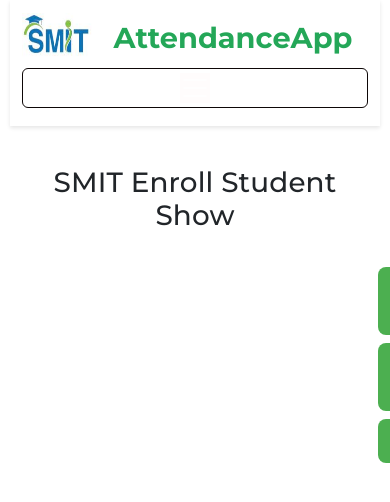
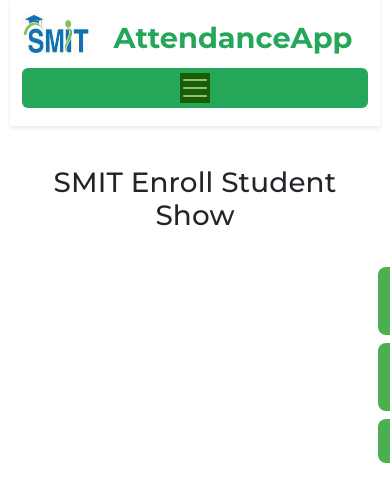
Before and after one commit to javariyafatima1/Attendence-final, a React (Create React App) app in the folder frontend/: page /viewallusers in a window 390 px wide. Shown: the top 502 px of the page. Built offline with nearby package versions, Linux system fonts and the light colour scheme.

Commit message:
responsive header icon

```diff
--- a/frontend/src/components/Header.css
+++ b/frontend/src/components/Header.css
@@ -1,52 +1,48 @@
 .navbar-custom {
   background-color: #ffffff;
-  padding: 10px 0;
-
-  box-shadow: 0 2px 4px rgba(0,0,0,0.1);
+  padding: 10px 20px;
+  box-shadow: 0 2px 4px rgba(0, 0, 0, 0.1);
+  display: flex;
+  align-items: center; /* Align items vertically */
+  justify-content: space-between; /* Space out brand and toggle button */
 }
-
 
 .navbar-custom .navbar-brand {
   color: #24a758;
   font-size: 1.8rem;
   font-weight: bold;
-
 }
 
 .navbar-custom .navbar-brand:hover {
   color: #17a2b8;
 }
 
-
 .navbar-custom .navbar-nav {
   font-size: 1.2rem;
 }
 
-
 .navbar-custom .nav-link {
   color: #0278b8;
   padding: 10px 15px;
-
-
 }
 
 .navbar-custom .nav-link:hover {
-  color: #24a758;
+  color: #ffffff;
 }
-
 
 .navbar-custom .nav-link.active {
   font-weight: bold;
 }
 
-
 .navbar-custom .navbar-toggler {
-  border-color: rgb(13, 7, 7);
+  border-color: transparent;
+  background-color: #24a758;
+  margin-right: 0; /* Remove right margin */
 }
 
 .navbar-custom .navbar-toggler-icon {
-  background-color: #fffcfc; }
-
+  background-color: #195f02;
+}
 
 .navbar-custom .navbar-collapse {
   justify-content: flex-end;
@@ -57,14 +53,13 @@
 }
 
 @media (max-width: 768px) {
-
   .navbar-custom .navbar-toggler {
     margin-right: 0;
   }
 
   .navbar-custom .navbar-collapse {
     justify-content: flex-start;
-    background-color: #343a40;
+    background-color: #ffffff;
     padding: 10px;
   }
 
```
